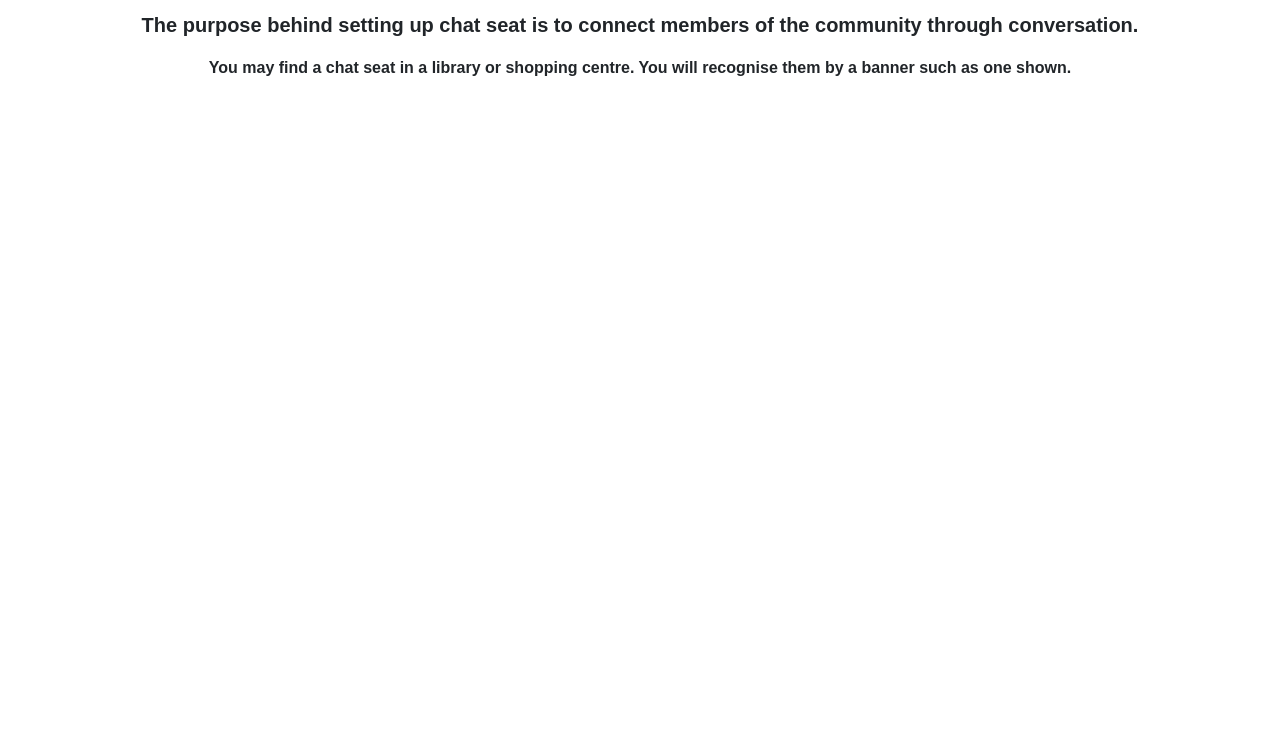
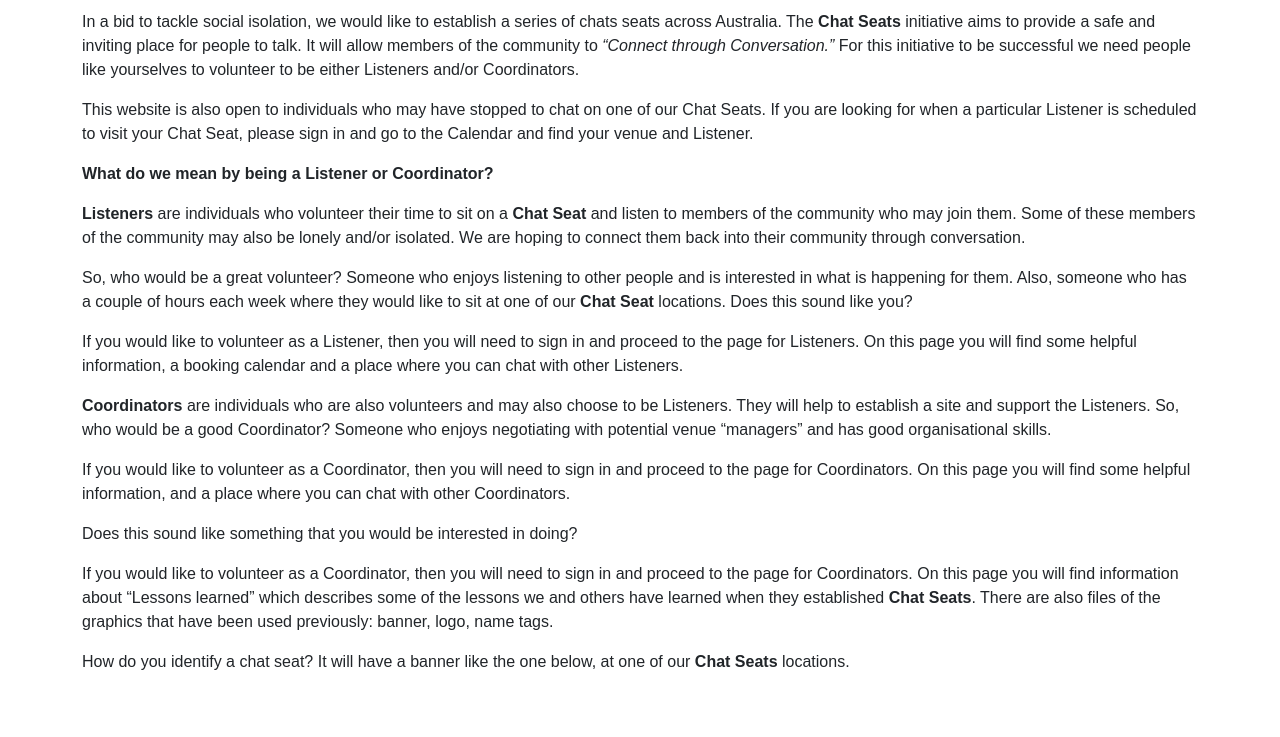
Before and after one commit to GABDY005/Trial-Website, a plain HTML site: page index.html in a window 1280 px wide. Shown: the part 202-939 px from the top of the page. Before the commit the page ends 800 px from the top, so only its background shows below. Drawn offline with nearby package versions, Linux system fonts and the light colour scheme.

Commit message:
Edited based on the client’s response

```diff
--- a/index.html
+++ b/index.html
@@ -50,15 +50,74 @@
         </div>
     </nav>
 
-    <div class="container text-center mt-5">
-        <h1 class="fw-bold">Have A Chat Seat</h1>
-        <p class="lead fw-semibold mt-4">
-            The purpose behind setting up chat seat is to connect members of the community through conversation.
+    <div class="container text-start mt-5">
+        <h1 class="mb-4 fw-bold text-center">Welcome to “Chat Seats”</h1>
+
+        <p>
+            In a bid to tackle social isolation, we would like to establish a series of chats seats across Australia.
+            The <strong>Chat Seats</strong> initiative aims to provide a safe and inviting place for people to talk.
+            It will allow members of the community to <em>“Connect through Conversation.”</em>
+            For this initiative to be successful we need people like yourselves to volunteer to be either Listeners and/or Coordinators.
         </p>
-        <p class="fw-semibold mt-3">
-            You may find a chat seat in a library or shopping centre. You will recognise them by a banner such as one
-            shown.
+
+        <p>
+            This website is also open to individuals who may have stopped to chat on one of our Chat Seats.
+            If you are looking for when a particular Listener is scheduled to visit your Chat Seat,
+            please sign in and go to the Calendar and find your venue and Listener.
         </p>
+
+        <p><strong>What do we mean by being a Listener or Coordinator?</strong></p>
+
+        <p>
+            <strong>Listeners</strong> are individuals who volunteer their time to sit on a <strong>Chat Seat</strong> and listen to members of the community who may join them.
+            Some of these members of the community may also be lonely and/or isolated. We are hoping to connect them back into their community through conversation.
+        </p>
+
+        <p>
+            So, who would be a great volunteer? Someone who enjoys listening to other people and is interested in what is happening for them.
+            Also, someone who has a couple of hours each week where they would like to sit at one of our <strong>Chat Seat</strong> locations.
+            Does this sound like you?
+        </p>
+
+        <p>
+            If you would like to volunteer as a Listener, then you will need to sign in and proceed to the page for Listeners.
+            On this page you will find some helpful information, a booking calendar and a place where you can chat with other Listeners.
+        </p>
+
+        <p>
+            <strong>Coordinators</strong> are individuals who are also volunteers and may also choose to be Listeners.
+            They will help to establish a site and support the Listeners.
+            So, who would be a good Coordinator? Someone who enjoys negotiating with potential venue “managers” and has good organisational skills.
+        </p>
+
+        <p>
+            If you would like to volunteer as a Coordinator, then you will need to sign in and proceed to the page for Coordinators.
+            On this page you will find some helpful information, and a place where you can chat with other Coordinators.
+        </p>
+
+        <p>
+            Does this sound like something that you would be interested in doing?
+        </p>
+
+        <p>
+            If you would like to volunteer as a Coordinator, then you will need to sign in and proceed to the page for Coordinators.
+            On this page you will find information about “Lessons learned” which describes some of the lessons we and others have learned when they established <strong>Chat Seats</strong>.
+            There are also files of the graphics that have been used previously: banner, logo, name tags.
+        </p>
+
+        <p>
+            How do you identify a chat seat? It will have a banner like the one below, at one of our <strong>Chat Seats</strong> locations.
+        </p>
+
+        <div class="text-center my-4">
+            <img src="assets/chat_seat_banner.jpg" alt="Chat Seat Banner" class="img-fluid" />
+        </div>
+
+        <p>We hope you have the passion and the time to be part of this initiative.</p>
+        <p>Thank you for taking the time to visit our website. We welcome any suggestions.</p>
+
+        <p class="mt-4">Warm regards,</p>
+        <p><em>Tricia and Noel</em></p>
     </div>
 
 
```
Also changed, not shown: listenertips.html (+10 -16 lines), assets/chat_seat_banner.jpg (added), 1 other file.
